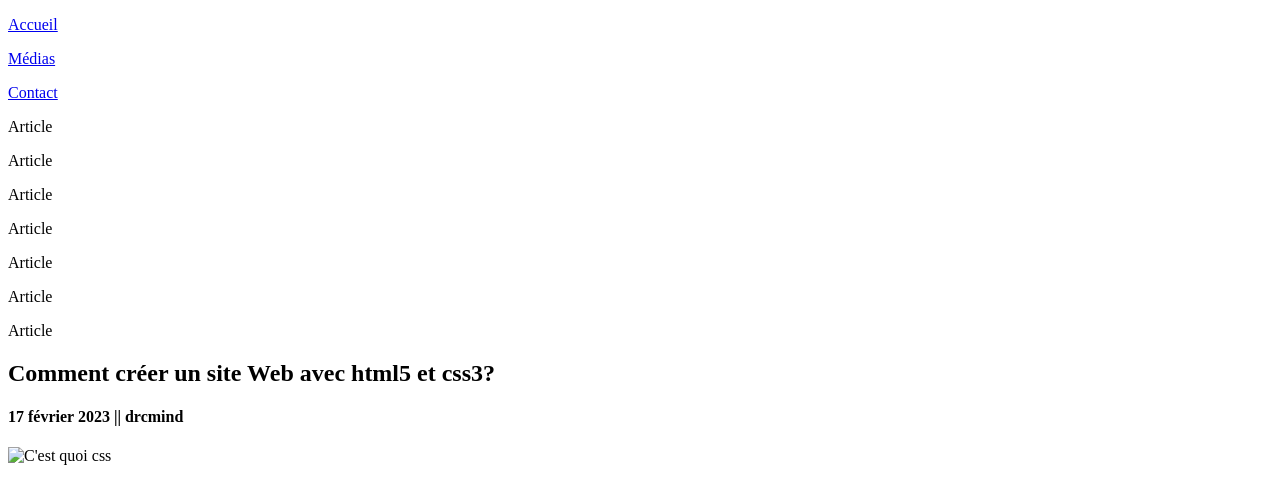
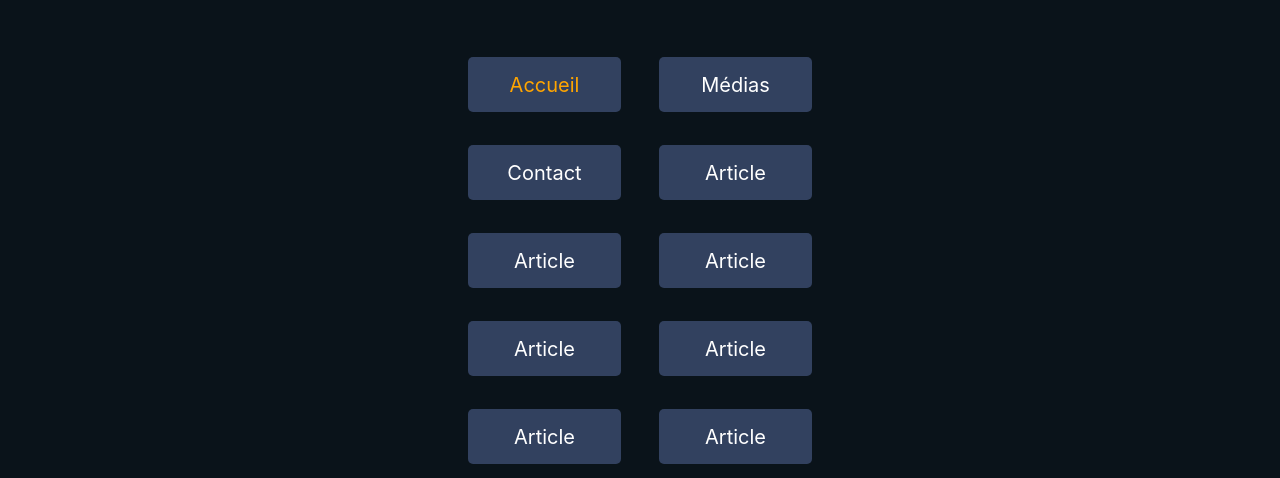
Before and after one commit to 11999977/Umbrella, a plain HTML site: page index.html in a window 1280 px wide. Shown: the top 478 px of the page. Drawn offline with Linux system fonts and the light colour scheme; the site is published under a folder, as on GitHub Pages, so addresses that start at the root find nothing.

Commit message:
liens html

```diff
--- a/index.html
+++ b/index.html
@@ -4,8 +4,8 @@
     <meta charset="UTF-8">
     <meta name="viewport" content="width=device-width, initial-scale=1.0">
     <title>Umbrella_Corporation</title>
-    <link rel="stylesheet" href="/css/style.css">
-    <link rel="shortcut icon" href="/Images/images.jpg" type="image/x-icon">
+    <link rel="stylesheet" href="./css/style.css">
+    <link rel="shortcut icon" href="./Images/Group 93.jpg" type="image/x-icon">
 </head>
 <body>
 
@@ -30,7 +30,7 @@
 
   <!-- deuxième section: image -->
   <section class="image">
-    <img src="/Images/Rectangle 3.png" alt="C'est quoi css" width="323" height="165">
+    <img src="./Images/Rectangle 3.png" alt="C'est quoi css" width="323" height="165">
   </section>
 
   <!-- section des textes lorem -->
```
